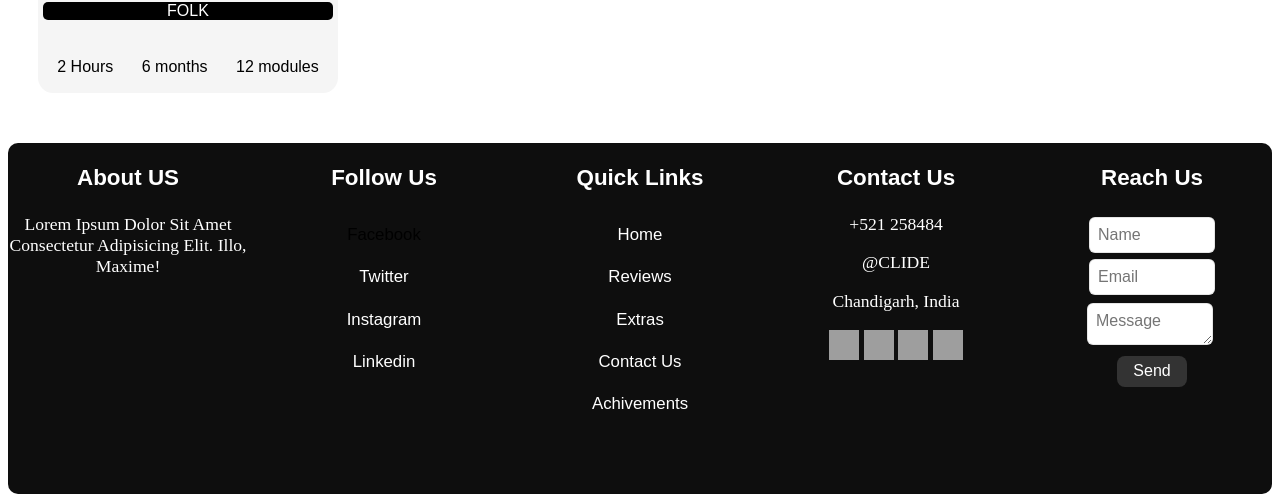
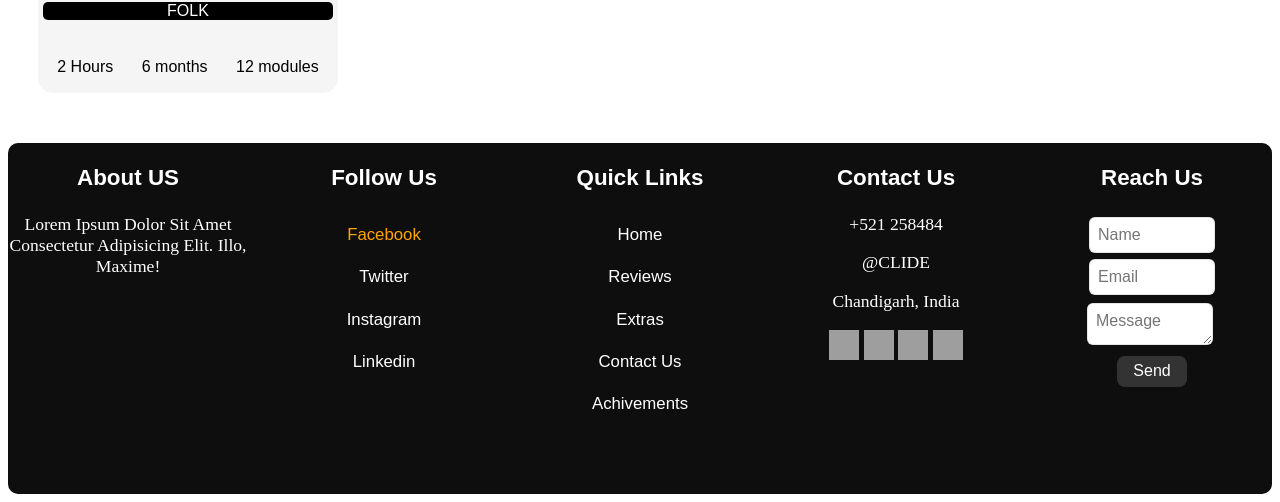
Before and after one commit to IshanSingla/ClydeWeb, a Flask app: page /cources in a window 1280 px wide, with the pointer over the restyled element. Shown: the part 2731-3233 px from the top of the page. Run offline with Flask 2, Linux system fonts and the light colour scheme; grey boxes are pictures that could not be loaded.

Commit message:
updated template

```diff
--- a/templates/cources.html
+++ b/templates/cources.html
@@ -208,7 +208,7 @@
     }
 
     .fabout a:hover {
-        color: var(--theme);
+        color: orange;
     }
 
     #box input:hover {
--- a/templates/courcestemp.html
+++ b/templates/courcestemp.html
@@ -330,7 +330,7 @@
     }
 
     .fabout a:hover {
-        color: var(--theme);
+        color: orange;
     }
 
     #box input:hover {
```
